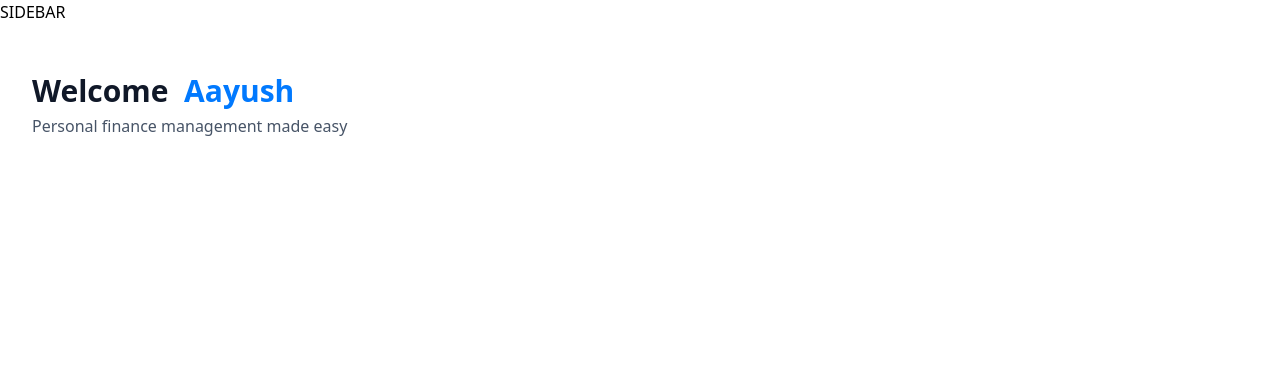
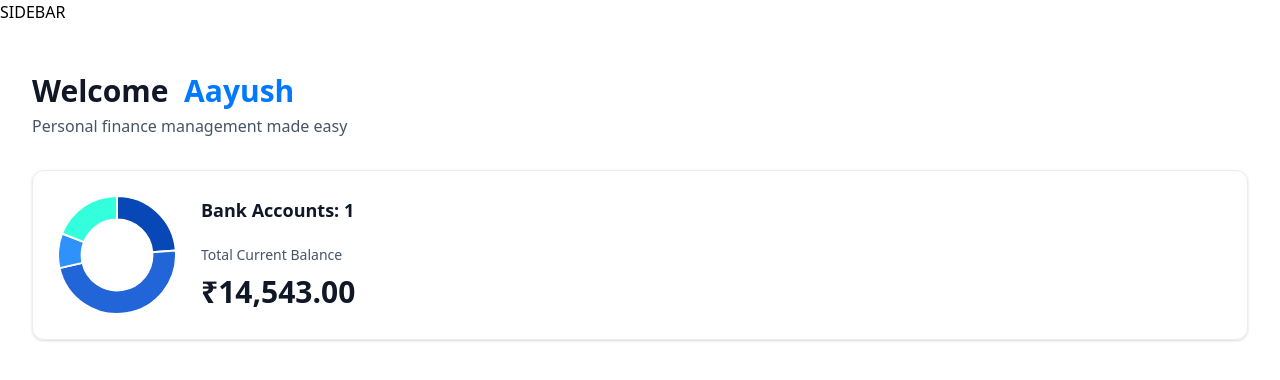
Before and after one commit to abadoni5/CashWiz, a Next.js app: page / in a window 1280 px wide. Shown: the top 380 px of the page. Built offline with nearby package versions, Linux system fonts and the light colour scheme.

Commit message:
add doughnut chart for account balance

```diff
--- a/app/(root)/page.tsx
+++ b/app/(root)/page.tsx
@@ -1,5 +1,6 @@
 import React from "react";
 import HeaderBox from "@/components/HeaderBox";
+import TotalBalanceBox from "@/components/TotalBalanceBox";
 
 const Home = () => {
   const loggedIn = { firstName: "Aayush" };
@@ -13,6 +14,12 @@
             user={loggedIn?.firstName || "Guest"}
             subtext="Personal finance management made easy"
           />
+
+          <TotalBalanceBox
+            accounts={[]}
+            totalBanks={1}
+            totalCurrentBalance={14543}
+          />
         </header>
       </div>
     </section>
--- /dev/null
+++ b/components/AnimatedCounter.tsx
@@ -0,0 +1,13 @@
+"use client";
+import React from "react";
+import CountUp from "react-countup";
+
+const AnimatedCounter = ({ amount }: { amount: number }) => {
+  return (
+    <div className="w-full">
+      <CountUp end={amount} decimals={2} decimal="." prefix="₹" />
+    </div>
+  );
+};
+
+export default AnimatedCounter;
--- /dev/null
+++ b/components/DoughnutChart.tsx
@@ -0,0 +1,36 @@
+"use client";
+
+import React from "react";
+import { Chart as ChartJS, ArcElement, Tooltip, Legend } from "chart.js";
+import { Doughnut } from "react-chartjs-2";
+
+ChartJS.register(ArcElement, Tooltip, Legend);
+
+const DoughnutChart = ({ accounts }: DoughnutChartProps) => {
+  const data = {
+    datasets: [
+      {
+        label: "Banks",
+        data: [1250, 2500, 500, 1000],
+        backgroundColor: ["#0747b6", "#2265d8", "#2f91fa", "#3fdf"],
+      },
+    ],
+    labels: ["Bank 1", "Bank 2", "Bank 3"],
+  };
+
+  return (
+    <Doughnut
+      data={data}
+      options={{
+        cutout: "60%",
+        plugins: {
+          legend: {
+            display: false,
+          },
+        },
+      }}
+    />
+  );
+};
+
+export default DoughnutChart;
--- /dev/null
+++ b/components/TotalBalanceBox.tsx
@@ -0,0 +1,29 @@
+import AnimatedCounter from "./AnimatedCounter";
+import DoughnutChart from "./DoughnutChart";
+
+const TotalBalanceBox = ({
+  accounts = [],
+  totalBanks,
+  totalCurrentBalance,
+}: TotalBalanceBoxProps) => {
+  return (
+    <section className="total-balance">
+      <div className="total-balance-chart">
+        <DoughnutChart accounts={accounts} />
+      </div>
+
+      <div className="flex flex-col gap-6">
+        <h2 className="header-2">Bank Accounts: {totalBanks}</h2>
+        <div className="flex flex-col gap-2">
+          <p className="total-balance-label">Total Current Balance</p>
+
+          <div className="total-balance-amount flex-center gap-2">
+            <AnimatedCounter amount={totalCurrentBalance} />
+          </div>
+        </div>
+      </div>
+    </section>
+  );
+};
+
+export default TotalBalanceBox;
--- a/package.json
+++ b/package.json
@@ -9,11 +9,15 @@
     "lint": "next lint"
   },
   "dependencies": {
+    "chart.js": "^4.4.3",
     "class-variance-authority": "^0.7.0",
     "clsx": "^2.1.1",
     "lucide-react": "^0.416.0",
     "next": "14.2.5",
+    "query-string": "^9.1.0",
     "react": "^18",
+    "react-chartjs-2": "^5.2.0",
+    "react-countup": "^6.5.3",
     "react-dom": "^18",
     "tailwind-merge": "^2.4.0",
     "tailwindcss-animate": "^1.0.7"
--- a/types/index.d.ts
+++ b/types/index.d.ts
@@ -202,7 +202,7 @@
   appwriteItemId?: string;
 }
 
-declare interface TotlaBalanceBoxProps {
+declare interface TotalBalanceBoxProps {
   accounts: Account[];
   totalBanks: number;
   totalCurrentBalance: number;
```
Also changed, not shown: 1 other file (tests, documents, lock files or other folders).
